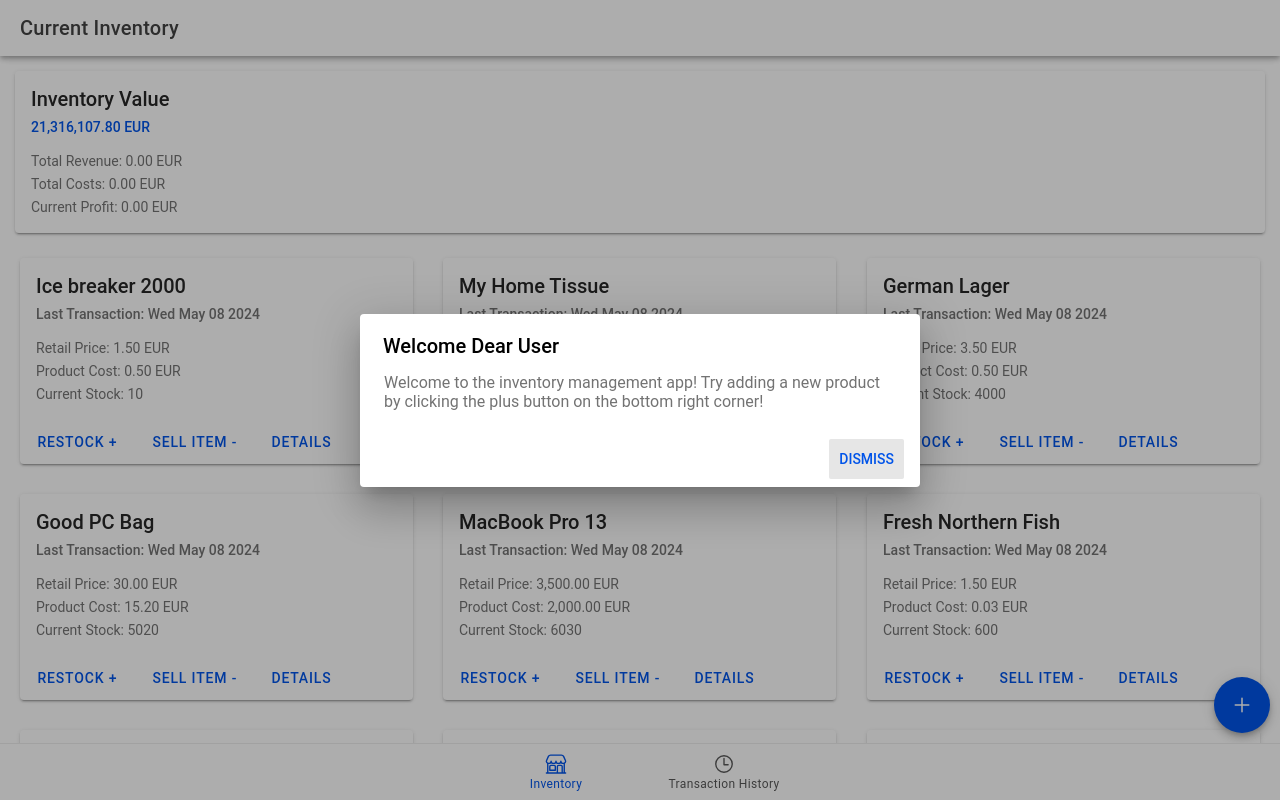
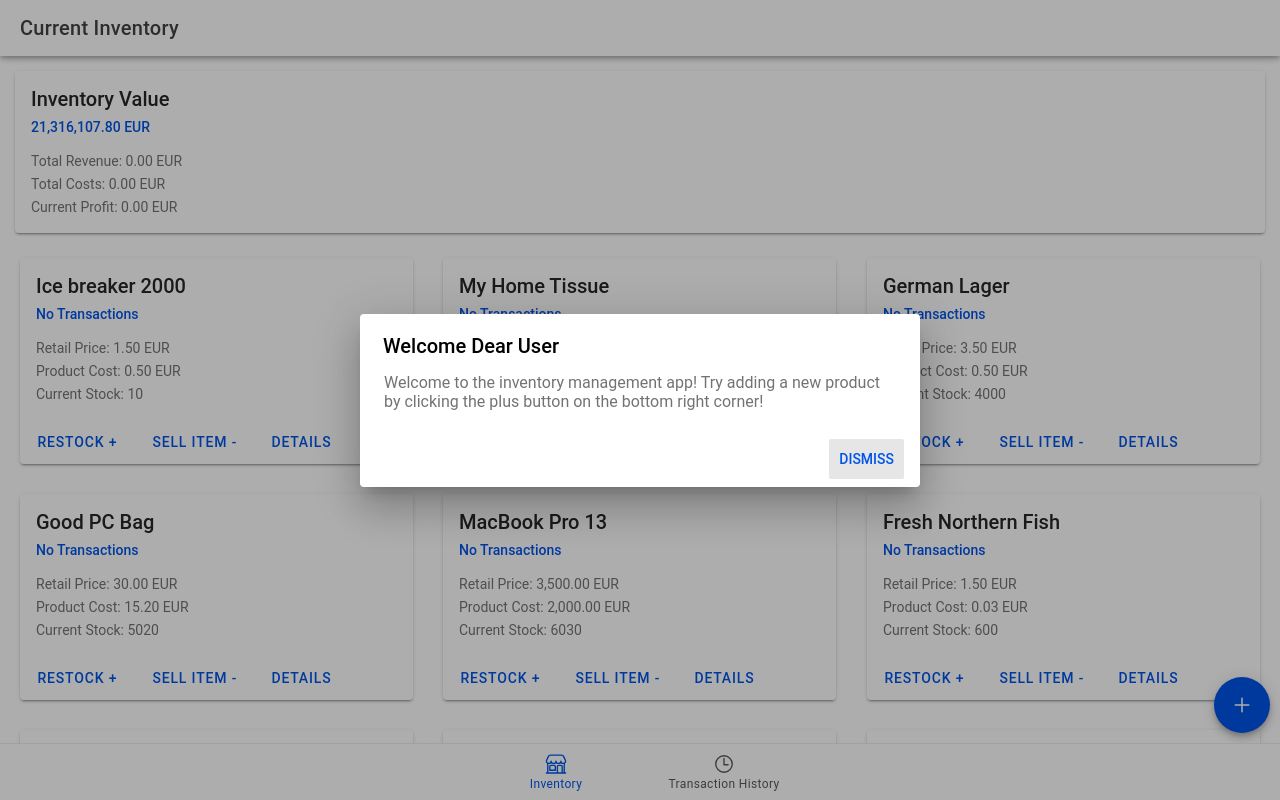
Before and after one commit to hoonsubin/inventory-manager-interface, a React (Vite) app: page /inventory#/inventory in a window 1280 px wide. Built offline with nearby package versions, Linux system fonts and the light colour scheme.

Commit message:
improve time formatting

```diff
--- a/src/components/ProductListItem.tsx
+++ b/src/components/ProductListItem.tsx
@@ -8,8 +8,10 @@ import {
   IonCol,
 } from "@ionic/react";
 import { useHistory } from "react-router-dom";
-import React from "react";
+import React, { useMemo, useContext } from "react";
 import { Product } from "../types";
+import { InventoryContext } from "../context/InventoryContext";
+import { dateToRelativeFormat } from "../helpers";
 
 /**
  * The properties for the product list item that the dev must provide
@@ -35,6 +37,20 @@ const ProductListItem: React.FC<ProductListItemProps> = ({
   // because we reroute the user to the product detail page, we need to use the browser history
   const history = useHistory();
 
+  // consume the inventory logic context that was defined in `src/context/InventoryContext.tsx`
+  const inventoryContext = useContext(InventoryContext);
+
+  // throw an error if the inventory logic could not load
+  // in most cases, this should never happen, but in TypeScript, we can't reasonably make that assumption
+  if (!inventoryContext) {
+    throw new Error(
+      "Inventory context failed to load. The application cannot work."
+    );
+  }
+  const lastTx = useMemo(() => {
+    return inventoryContext.getLastTxOfProd(product.id);
+  }, [inventoryContext.getLastTxOfProd]);
+
   // defines the behavior when the user clicks the product detail button
   const onClickDetails = () => {
     // we push the browser history to the following URL with the product ID
@@ -48,8 +64,10 @@ const ProductListItem: React.FC<ProductListItemProps> = ({
       <IonCard>
         <IonCardHeader>
           <IonCardTitle>{product.name}</IonCardTitle>
-          <IonCardSubtitle>
-            Last Transaction: {new Date().toDateString()}
+          <IonCardSubtitle color="primary">
+            {lastTx
+              ? `Last Transaction: ${dateToRelativeFormat(lastTx.time)}`
+              : `No Transactions`}
           </IonCardSubtitle>
         </IonCardHeader>
 
--- a/src/helpers/index.ts
+++ b/src/helpers/index.ts
@@ -1,6 +1,7 @@
 import { Product, Transaction, TxType } from "../types";
 import { getDefaultProducts } from "../data/products";
 import { arrowDown, bagRemove, bagAdd } from "ionicons/icons";
+import moment from "moment";
 
 /**
  * Inventory identifier that is used to save and read the product inventory JSON data in the browser.
@@ -86,3 +87,13 @@ export const typeToVisuals = (txType: TxType) => {
       };
   }
 };
+
+/**
+ * A helper function that takes in a date object and converts it into human-readable relative string.
+ * For example, `Two days ago` or `3 minutes ago`.
+ * @param date The date object to format
+ * @returns Formatted relative time string
+ */
+export const dateToRelativeFormat = (date: Date) => {
+  return moment(date).fromNow();
+};
--- a/src/pages/HistoryPage.tsx
+++ b/src/pages/HistoryPage.tsx
@@ -21,7 +21,7 @@ import { Transaction } from "../types";
 import { InventoryContext } from "../context/InventoryContext";
 import ExploreContainer from "../components/ExploreContainer";
 import _ from "lodash";
-import { typeToVisuals } from "../helpers";
+import { typeToVisuals, dateToRelativeFormat } from "../helpers";
 
 import "./HistoryPage.css";
 
@@ -134,7 +134,7 @@ const HistoryPage: React.FC = () => {
                       </IonText>
                     </IonLabel>
                     <div className="metadata-end-wrapper" slot="end">
-                      <IonNote color="medium">{i.time.toString()}</IonNote>
+                      <IonNote color="medium">{dateToRelativeFormat(i.time)}</IonNote>
                     </div>
                   </IonItem>
                 );
```
